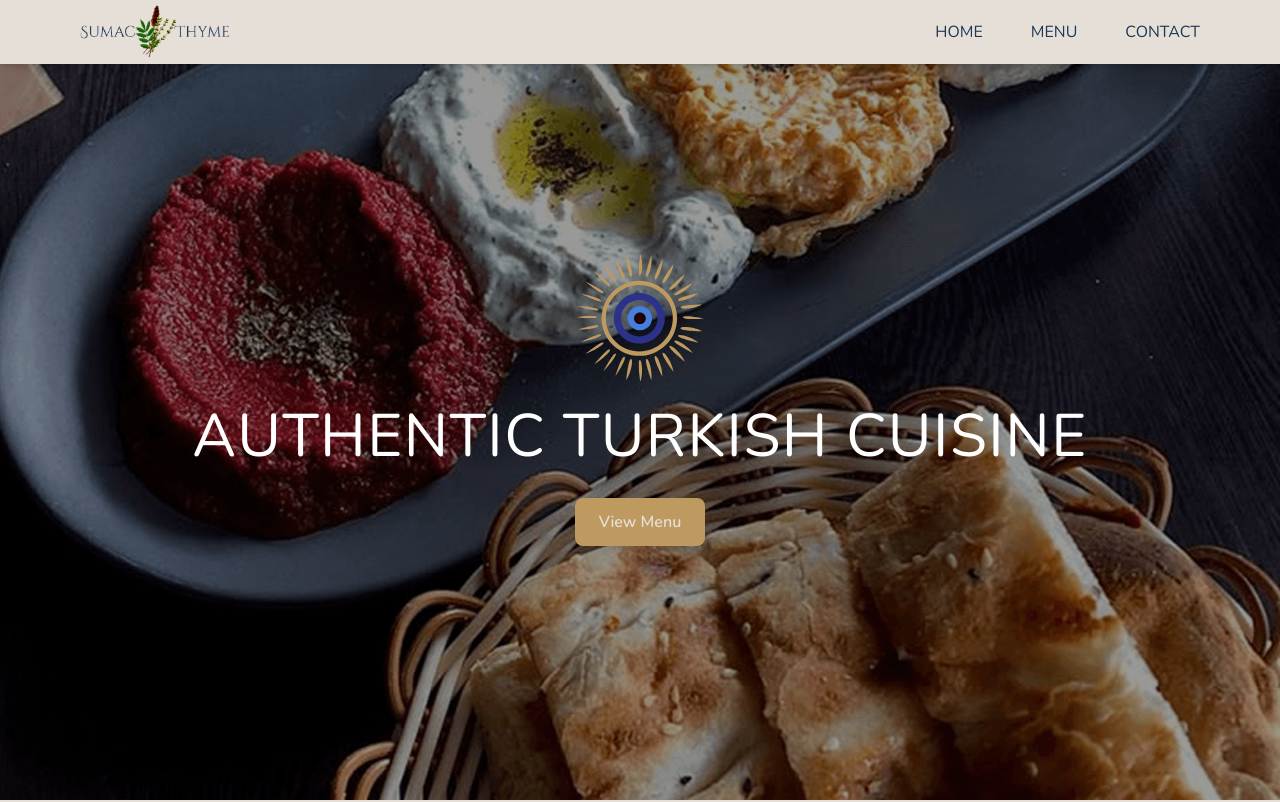
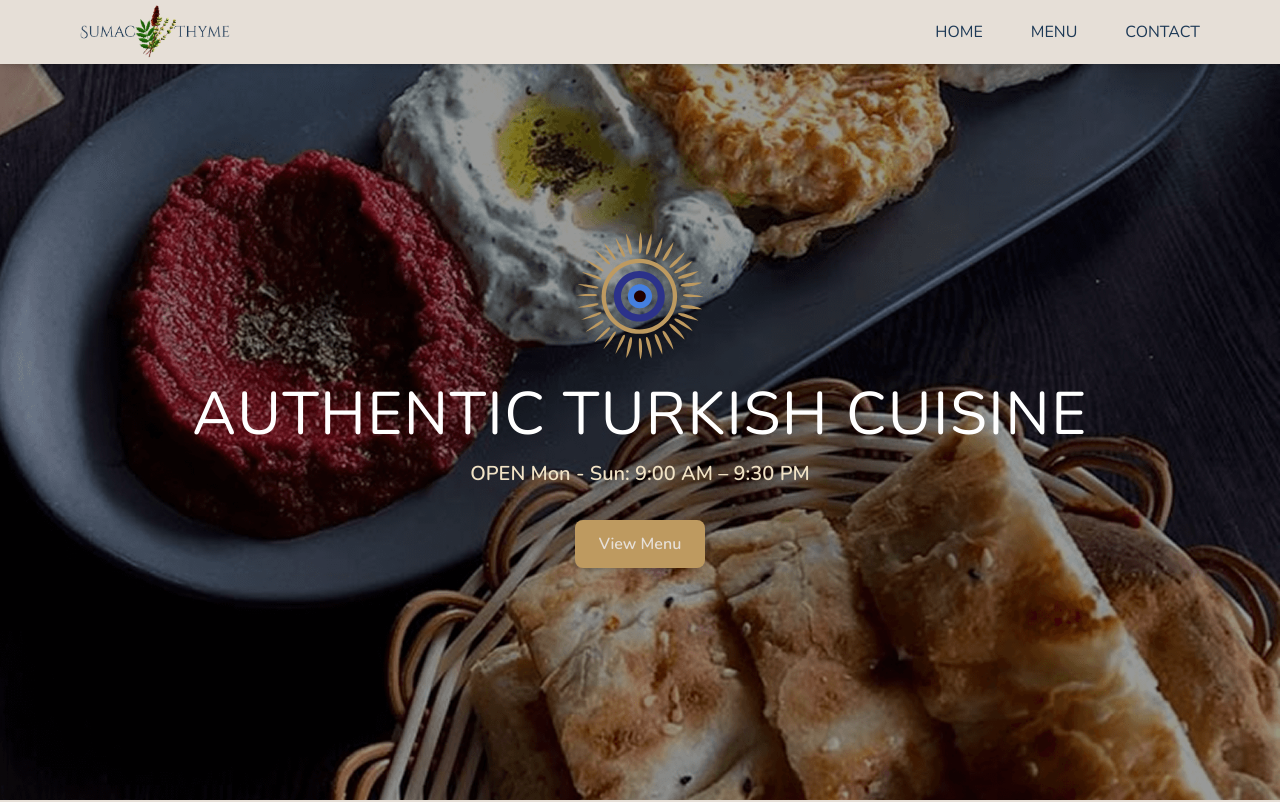
Before and after one commit to valenty-nka/sumacthyme_restaurant, a React (Vite) app: page / in a window 1280 px wide. Shown: the top 802 px of the page. Built offline with nearby package versions, Linux system fonts and the light colour scheme.

Commit message:
Add opening hours to header section

```diff
--- a/src/components/Hero/Hero.jsx
+++ b/src/components/Hero/Hero.jsx
@@ -26,6 +26,9 @@ export default function Hero() {
         <h1 className="text-white text-4xl md:text-6xl tracking-wide uppercase">
           Authentic Turkish Cuisine
         </h1>
+        <p className="mt-4 text-[#F1E3C6] text-lg md:text-xl font-semibold">
+          OPEN Mon - Sun: 9:00 AM – 9:30 PM
+        </p>
 
         {/* Call-to-action button */}
         <a
```
